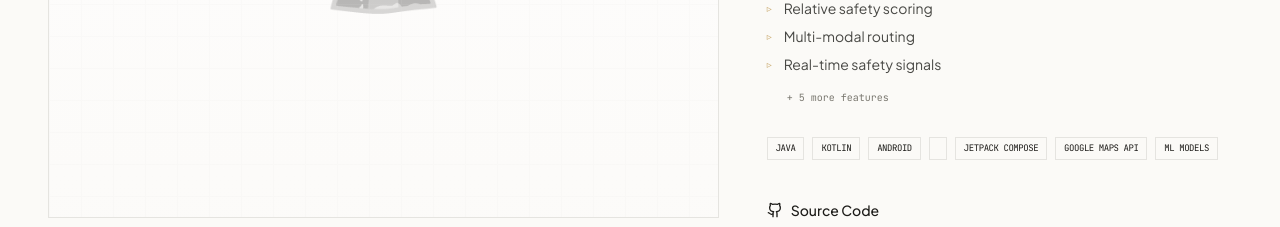
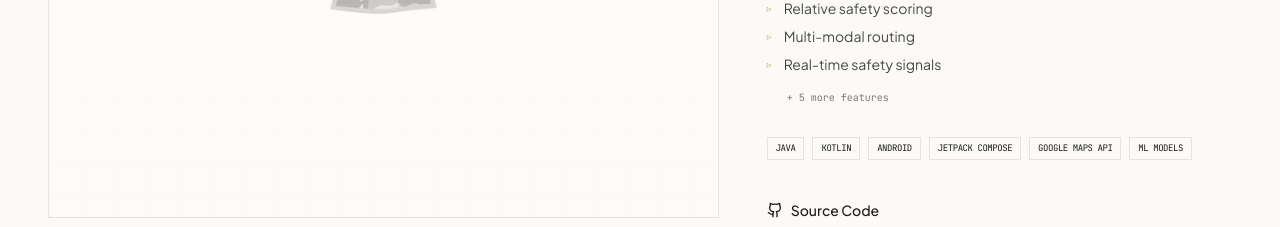
Before and after one commit to haseebjaved4212/My-Portfolio-4, a React (Vite) app: page / in a window 1280 px wide. Shown: the part 5620-5847 px from the top of the page. Built offline with nearby package versions, Linux system fonts and the light colour scheme; a web font is replaced by a local one.

Commit message:
fix: remove empty string from project technologies array for improved accuracy

```diff
--- a/src/data/index.ts
+++ b/src/data/index.ts
@@ -149,7 +149,7 @@ export const projects = [
       "Secure authentication",
       "Dynamic In-Transit Recalculation",
     ],
-    technologies: ["Java", "Kotlin", "Android", "", "Jetpack Compose", "Google Maps API", "ML Models"],
+    technologies: ["Java", "Kotlin", "Android", "Jetpack Compose", "Google Maps API", "ML Models"],
     github: "https://github.com/rahlishah20/Raahi.git",
     demo: "",
     image: "🗺️",
```
